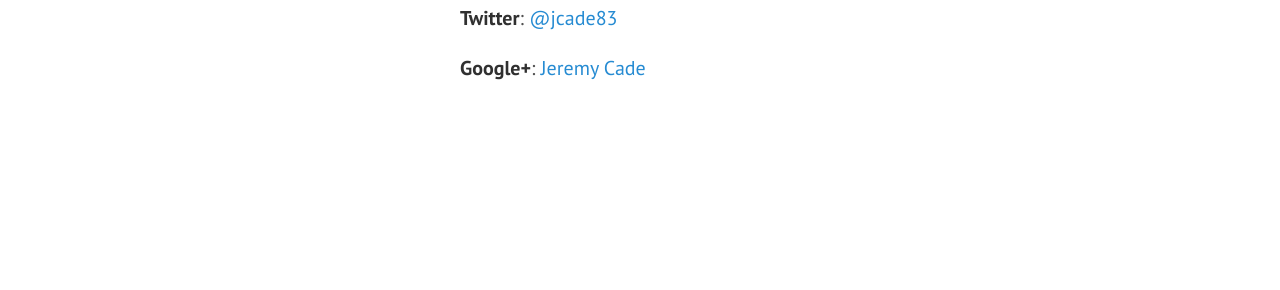
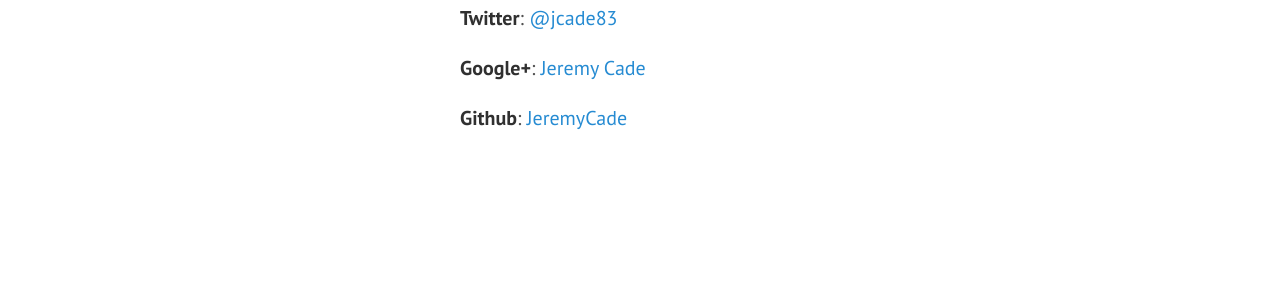
Before and after one commit to JeremyCade/jeremycade.github.io, a Jekyll site: the page built from about.md, in a window 1280 px wide. Shown: the part 1800-2090 px from the top of the page. Built offline with Jekyll 4.4.1, drawn with Linux system fonts in a browser that asks for light colours; Markdown is read by kramdown in place of the engine named in the settings; before the commit the page ends 2043 px from its top, so only the background shows below that.

Commit message:
Added Github link to about

```diff
--- a/about.md
+++ b/about.md
@@ -46,3 +46,5 @@
 **Twitter**: [@jcade83](https://twitter.com/jcade83)
 
 **Google+**: [Jeremy Cade](https://plus.google.com/+JeremyCade/)
+
+**Github**: [JeremyCade](https://github.com/JeremyCade)
```
